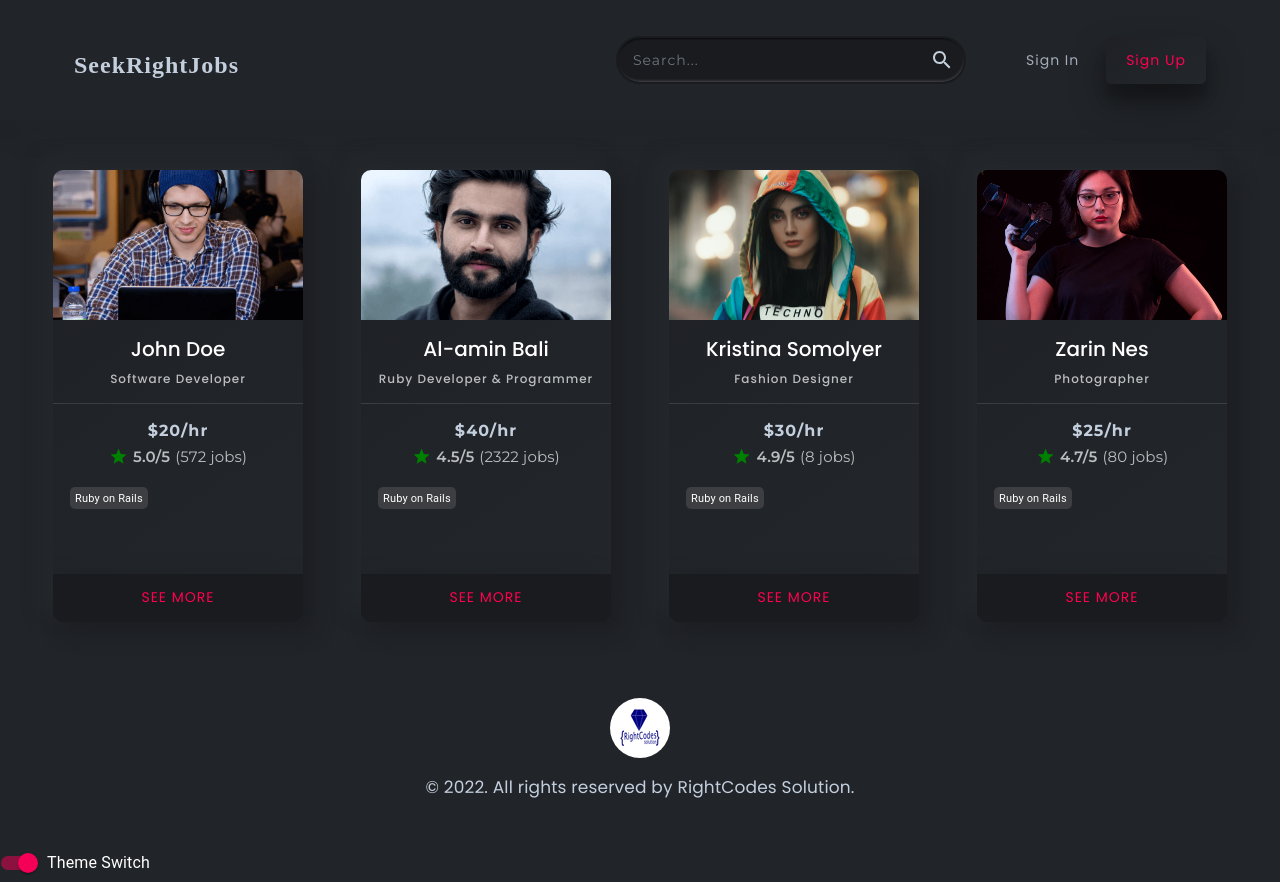
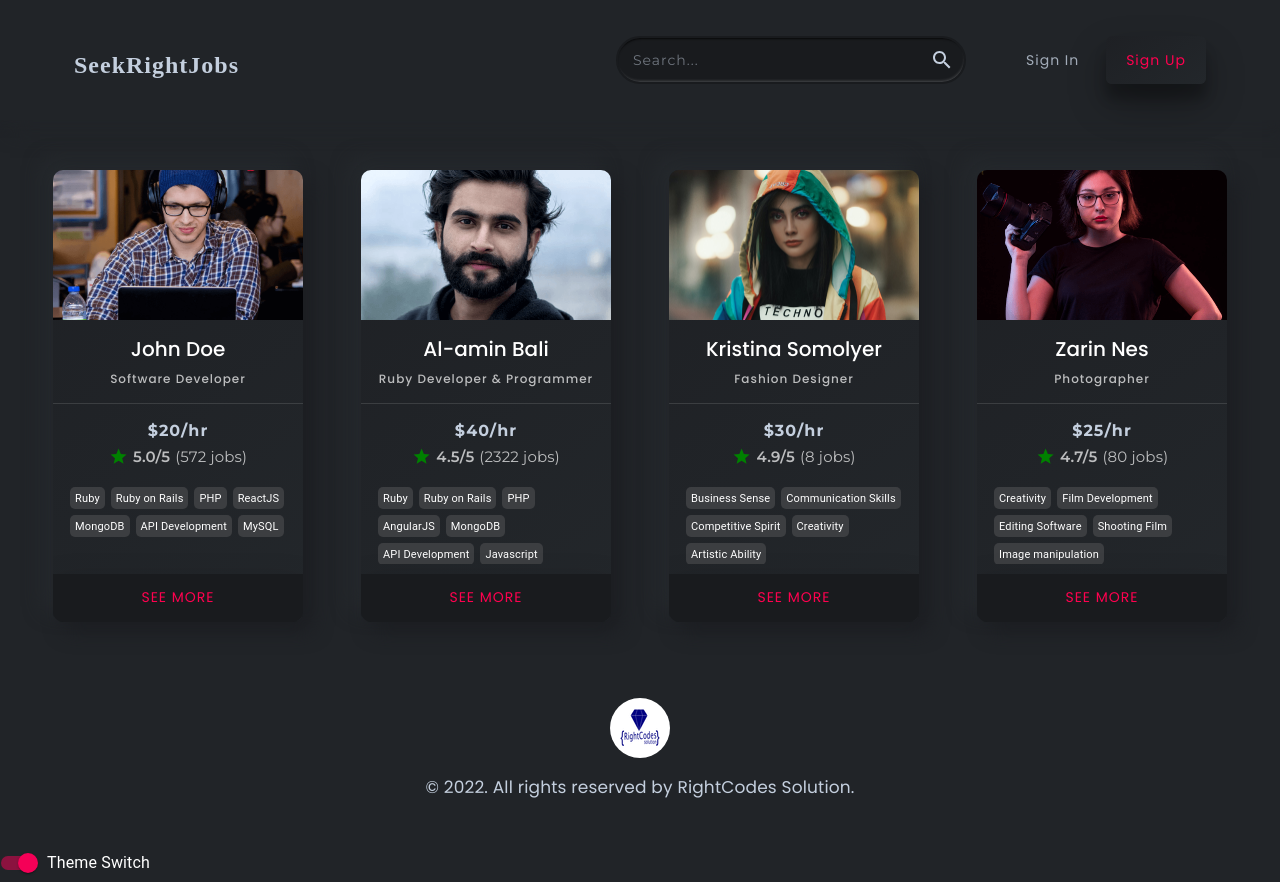
Before and after one commit to imranprof/jobs-frontend, a Next.js app: page /profiles in a window 1280 px wide. Built offline with nearby package versions, Linux system fonts and the light colour scheme; a web font is replaced by a local one.

Commit message:
style: design and render skillSet component

```diff
--- a/src/lib/skill/index.js
+++ b/src/lib/skill/index.js
@@ -3,13 +3,13 @@ import React, {useContext} from 'react';
 import ThemeContextProvider from "../../contexts/themeContext";
 import {SkillStyle} from "./style";
 
-const Skill = () => {
+const Skill = ({skill}) => {
   const customTheme = useContext(ThemeContextProvider);
   const classes = SkillStyle(customTheme);
 
   return (
       <div className={classes.skillWrapper} >
-        <span>Ruby on Rails</span>
+        <span>{skill}</span>
       </div>
   );
 };
--- a/src/lib/skill/style.js
+++ b/src/lib/skill/style.js
@@ -6,7 +6,7 @@ const useStyles = makeStyles({
     display: "inline-table",
     width: "auto",
     height: 10,
-    background: COLORS.gray,
+    background: theme.palette.customBackground.skillBackground,
     padding: "0 5px 2px 5px",
     borderRadius: 5,
     margin: 3,
--- a/src/views/Profiles/ProfileCard/components/skillSet.js
+++ b/src/views/Profiles/ProfileCard/components/skillSet.js
@@ -2,10 +2,13 @@ import React from 'react';
 
 import Skill from "../../../../lib/skill";
 
-const SkillSet = ({ classes }) => {
+const SkillSet = ({ classes, skillsData }) => {
+
   return (
     <div className={`${classes}__skills`}>
-      <Skill />
+      {skillsData.map((skill, key) => (
+        <Skill skill={skill} key={key} />
+      ))}
     </div>
   );
 };
--- a/src/views/Profiles/ProfileCard/index.js
+++ b/src/views/Profiles/ProfileCard/index.js
@@ -11,7 +11,7 @@ import SkillSet from "./components/skillSet";
 function ProfileCard({profile}) {
   const customTheme = useContext(ThemeContextProvider);
   const classes = ProfileCardStyle(customTheme);
-  const {name, image} = profile;
+  const {name, image, skills} = profile;
 
   return (
     <Card xs={12} sm={6} md={4} lg={3} className={classes.profileCardWrapper}>
@@ -25,7 +25,7 @@ function ProfileCard({profile}) {
 
       <CardContents classes={classes.profileCardWrapper} profileInfo={profile} />
 
-      <SkillSet classes={classes.profileCardWrapper} />
+      <SkillSet classes={classes.profileCardWrapper} skillsData={skills} />
 
       <Link href="#">
         <Button size="small" className={`${classes.profileCardWrapper}__button-wrapper`} >
--- a/styles/darkTheme.js
+++ b/styles/darkTheme.js
@@ -19,7 +19,8 @@ const darkTheme = createTheme({
             },
             sideBar: COLORS.black_2,
             seeMoreBtn: COLORS.black_2,
-            seeMoreBtnHover: COLORS.gray_1
+            seeMoreBtnHover: COLORS.gray_1,
+            skillBackground: COLORS.gray
         },
         customColor: {
             main: COLORS.white_4,
--- a/styles/lightTheme.js
+++ b/styles/lightTheme.js
@@ -19,7 +19,8 @@ const lightTheme = createTheme({
             },
             sideBar: COLORS.white_1,
             seeMoreBtn: COLORS.white_2,
-            seeMoreBtnHover: COLORS.gray_6
+            seeMoreBtnHover: COLORS.gray_6,
+            skillBackground: COLORS.white_6
         },
         customColor: {
             main: COLORS.gray,
```
